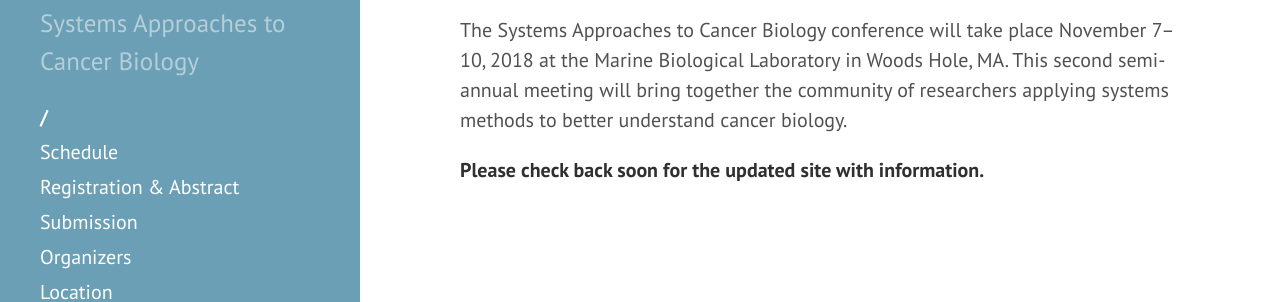
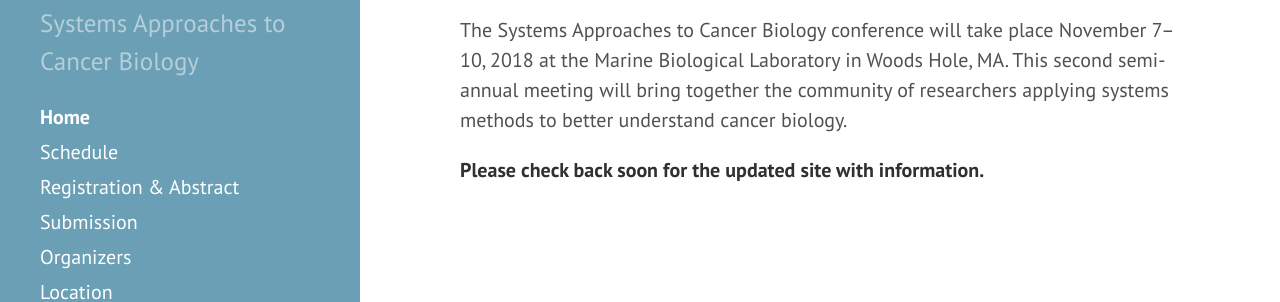
Before and after one commit to AECCSB/sacb-meeting, a Jekyll site: the page built from index.md, in a window 1280 px wide. Shown: the part 515-817 px from the top of the page. Built offline with Jekyll 4.4.1, drawn with Linux system fonts in a browser that asks for light colours.

Commit message:
Change home to home

```diff
--- a/_data/links.yml
+++ b/_data/links.yml
@@ -1,5 +1,5 @@
 - url: /
-  title: /
+  title: Home
 
 - url: /schedule.html
   title: Schedule
```
